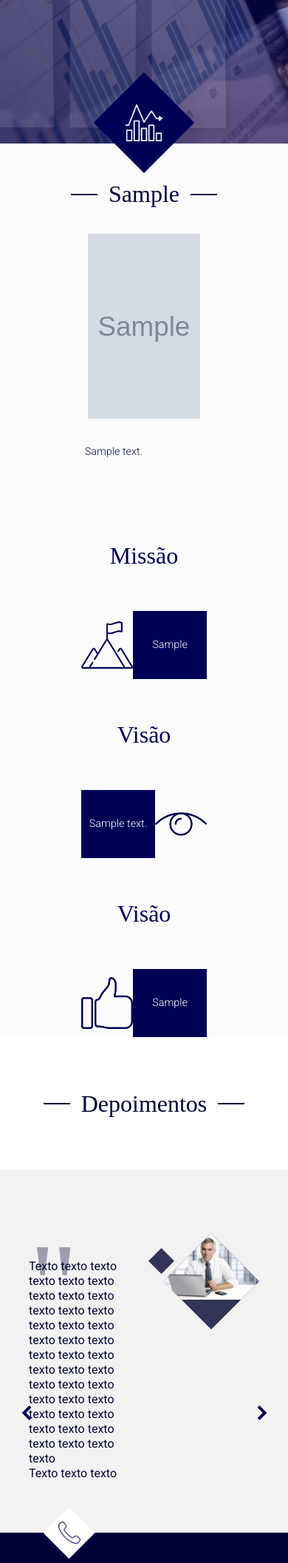
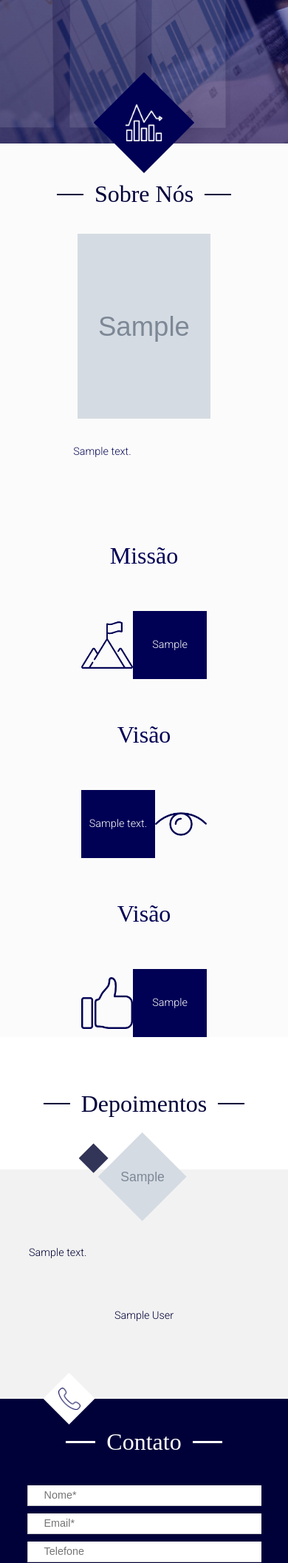
Before and after one commit to citi-onboarding/fisher, a Django app: page / in a window 390 px wide. Shown: the part 650-2763 px from the top of the page at 74% size. Run offline with Django 3.2, Linux system fonts and the light colour scheme; tables that the repository leaves empty hold one stand-in row (values such as "Sample post"); grey boxes marked "Sample" are stand-in pictures.

Commit message:
Adição dos depoimentos

```diff
--- a/core/admin.py
+++ b/core/admin.py
@@ -1,8 +1,10 @@
 from django.contrib import admin
 from .models import (
     AboutUs,
-    MVV
+    MVV,
+    Depoiments
 )
 # Register your models here.
 admin.site.register(AboutUs)
 admin.site.register(MVV)
+admin.site.register(Depoiments)
--- a/core/models.py
+++ b/core/models.py
@@ -2,23 +2,34 @@ from django.db import models
 
 # Create your models here.
 class AboutUs(models.Model):
-    category = models.CharField('Categoria', max_length = 30, default='Sobre Nós')
     image = models.ImageField('Imagem do Sobre nós', upload_to='aboutUs/', null=True)
     description = models.TextField('Sobre nós', max_length=700)
 
     def __str__(self):
-        return self.category
+        return 'Sobre nós'
     class Meta:
-        verbose_name = 'Sobre Nó'
+        verbose_name = 'Sobre Nós'
+        verbose_name_plural = 'Sobre Nós'
 
 
 class MVV(models.Model):
-    category = models.CharField('Categoria', max_length = 50, default = 'MVV')
     mission = models.TextField('Missão', max_length = 500, default='')
     vision = models.TextField('Visão', max_length=500, default='')
     values = models.TextField('Valor', max_length=500, default='')
 
     def __str__(self):
-        return self.category
+        return 'Missão Visão e Valores'
     class Meta:
         verbose_name = 'MVV'
+        verbose_name_plural = 'MVV'
+
+
+class Depoiments(models.Model):
+    author = models.CharField('Nome da pessoa', max_length = 50, default = '')
+    image = models.ImageField('Imagem da pessoa', upload_to='depoiments/', null=True)
+    description = models.TextField('Descrição', max_length=500)
+
+    def __str__(self):
+        return self.author
+    class Meta:
+        verbose_name = 'Depoimento'
--- a/core/static/css/depoimentos.css
+++ b/core/static/css/depoimentos.css
@@ -1,94 +1,68 @@
+
 #depoimentos {
-  width: 100%;
-  height: 600px;
-
-  display: flex;
-  flex-direction: column;
-  justify-content: center;
-  align-items: center;
-  background-color: #F2F2F2;
+  overflow: hidden;
 }
 
-#title-depoimentos-div {
-  text-align: center;
-  background-color: white;
+#depoimentos-container {
+  display: flex;
+  background-color: #F2F2F2;
+  font-family: 'Roboto', sans-serif;
+  position: relative;
+
+}
+
+.depoimentos-card {
   width: 100%;
 }
 
-#aspas {
-  display: flex;
-  font-size: 17rem;
-  position: absolute;
-  left: 130px;
-  color: #9d9db0;
-  padding-top: 73px;
+.card-item {
+  display: flex !important;
+  flex-direction: column;
+  align-items: flex-start;
+  widows: 100%;
 }
 
-#carrossel-container {
-  width: 80%;
-  height: 300px;
-  background: transparent;
-  padding-top: 20px;
-
+.slick-list {
+  overflow: visible;
 }
 
-#carrossel-main-container {
-  width: 100%;
-  background-color: transparent;
-  height: 600px;
-  display: block;
-  position: relative;
-  z-index: -3;
+.card-item .image {
+  position: absolute;
+  top: -50px;
+  margin-left: 35%;
 }
 
-#carrossel-depoimentos {
-  width: 100%;
-  height: 100%;
-}
-
-.slider-item {
-  font-family: 'Roboto', sans-serif;
-  font-size: 1.8rem;
-  color: #020237;
-  text-align: -webkit-left;
-  line-height: 50px;
-
-}
-
-#slider-container-depoimentos {
-  width: 100%;
-}
-
-#avatar-depoimentos {
-  width: 100%;
-
-  position: relative;
-}
-
-#losango-pequeno {
-  width: 60px;
-  height: 60px;
-  float: right;
-  top: 0px;
-  right: -25px;
-  position: relative;
-  background-color: #323458;
-  -webkit-clip-path: polygon(50% 0%, 100% 50%, 50% 100%, 0% 50%);
+.card-item img {
+  width: 150px;
+  height: 150px;
+  object-fit: cover;
   clip-path: polygon(50% 0%, 100% 50%, 50% 100%, 0% 50%);
 }
 
-#avatar-imagem {
-  width: 200px;
-  height: 200px;
-  float: right;
-  top: -35px;
-  position: relative;
-  background-image: url("/static/imagens/executivo.jpg");
-  background-size: 100%;
-  background-repeat: no-repeat;
+.card-item .image .box {
   background-color: #323458;
-  -webkit-clip-path: polygon(50% 0%, 100% 50%, 50% 100%, 0% 50%);
   clip-path: polygon(50% 0%, 100% 50%, 50% 100%, 0% 50%);
+  height: 50px;
+  width: 50px;
+  position: absolute;
+  top: 18px;
+  left: -31px;
+}
+
+.card-item .description,
+.card-item .author {
+  font-size: 1.3rem;
+  color: #020237;
+  line-height: 25px;
+  font-weight: 300;
+  padding: 30px 20%;
+  margin-top: 70px;
+}
+
+.card-item .author {
+  margin: 0;
+  align-self: flex-end;
+  padding: 0 20%;
 }
 
 .carousel-next, .carousel-prev {
@@ -102,235 +76,81 @@
   /* margin-right: 210px; */
   display: flex;
   flex-direction: row;
+  top: 50%;
+}
+
+
+.carousel-next {
+  left: 10vw;
 }
 
 .carousel-prev {
-  right: -5vw;
-   transform: rotate(180deg);
-  bottom: 9vw;
+  right: 10vw;
+  transform: rotate(180deg);
   z-index: 1000;
 }
 
-.carousel-next {
-   left: -5vw;
-   bottom: 9vw;
+
+.carousel-next img,
+.carousel-prev img {
+  width: 50px;
 }
 
-.carousel-next img, .carousel-prev img {
-   width: 60px;
-}
 
-.slider-item.slick-slide.slick-current.slick-active {
-  outline: none;
-}
+@media(max-width: 850px) {
+  .card-item img {
+    width: 120px;
+    height: 120px;
+    object-fit: cover;
+  }
 
-button.carousel-prev.slick-arrow {
-  outline: none;
-}
+  .card-item .image {
+    margin-left: 34%;
+  }
 
-button.carousel-next.slick-arrow {
-  outline: none;
-}
+  .card-item .image .box {
+    background-color: #323458;
+    clip-path: polygon(50% 0%, 100% 50%, 50% 100%, 0% 50%);
+    height: 40px;
+    width: 40px;
+    position: absolute;
+    top: 15px;
+    left: -26px;
+  }
 
-@media (min-width: 1125px) {
+  .card-item .description,
+  .card-item .author {
+    font-size: 1rem;
+  }
 
-  #carrossel-container {
-    width: 886.39px;
+  .carousel-next > img,
+  .carousel-prev > img {
+    width: 35px;
   }
 
 }
 
-@media (max-width: 1085px) {
-  .carousel-next img, .carousel-prev img {
-    width: 40px;
- }
-
- #aspas {
-
-  font-size: 15rem;
-
-  left: 40px;
-
-  padding-top: 73px;
-}
-
-}
-
-@media (max-width: 927px) {
-
-
-  .slider-item {
-    font-size: 1.3rem;
-    line-height: 30px;
-  }
-
-  .carousel-next img, .carousel-prev img {
-    width: 40px;
- }
-}
-
-@media (max-width: 850px) {
-
-  .carousel-next img, .carousel-prev img {
-    width: 30px;
- }
-
- #aspas {
-
-  font-size: 13rem;
-
-}
-
-}
-
-@media (max-width: 769px) {
-
-  .slider-item {
-    font-size: 1.1rem;
-    line-height: 30px;
-  }
-
-
-  #losango-pequeno {
-    width: 50px;
-    height: 50px;
-    top: 0px;
-    right: -18px;
+@media(max-width: 600px) {
+  .card-item .description,
+  .card-item .author {
+    padding: 30px 10%;
+    font-size: 0.9rem;
 
   }
 
-  #avatar-imagem {
-    width: 190px;
-    height: 190px;
-
-  }
-  #aspas {
-
-    font-size: 10rem;
-
+  .card-item .author {
+    align-self: center;
   }
 
-}
-
-
-@media (max-width: 643px) {
-
-  .carousel-prev, .carousel-next {
-
-    bottom: 30vw;
-
+  .carousel-next {
+    left: 0;
+    bottom: 4%;
+    top: unset;
   }
 
-  #losango-pequeno {
-    width: 44px;
-    height: 44px;
-    right: -15px;
-  }
-
-  #avatar-imagem {
-    width: 180px;
-    height: 180px;
-
-  }
-
-}
-
-@media (max-width: 580px) {
-  .slider-item {
-    font-size: 0.9rem;
-    line-height: 25px;
-  }
-  #losango-pequeno {
-    width: 40px;
-    height: 40px;
-
-  }
-
-  .carousel-prev, .carousel-next {
-
-    bottom: 20vw;
-
-  }
-
-  #avatar-imagem {
-    width: 160px;
-    height: 160px;
-
-  }
-  .carousel-next img, .carousel-prev img {
-    width: 20px;
- }
-
-}
-
-@media (max-width: 501px) {
-  .carousel-next img, .carousel-prev img {
-    width: 20px;
- }
-
- #losango-pequeno {
-  width: 40px;
-  height: 40px;
-  right: -15px;
-  top: -15px;
-
-}
-
-.carousel-prev, .carousel-next {
-
-  bottom: 26vw;
-
-}
-
-#avatar-imagem {
-  width: 140px;
-  height: 140px;
-
-}
-
-}
-
-@media (max-width: 400px) {
-  #losango-pequeno {
-    width: 35px;
-    height: 35px;
-
-  }
-
-  #avatar-imagem {
-    width: 130px;
-    height: 130px;
-
-  }
-  .slider-item {
-    font-size: 1rem;
-    line-height: 20px;
+  .carousel-prev {
+    right: 0;
+    bottom: 4%;
+    top: unset;
   }
 }
-
-@media (max-width: 345px) {
-  #losango-pequeno {
-    width: 32px;
-    height: 32px;
-
-  }
-
-  #avatar-imagem {
-    width: 120px;
-    height: 120px;
-
-  }
-  .slider-item {
-    font-size: 0.9rem;
-    line-height: 17px;
-  }
-
-  #aspas {
-
-    font-size: 5rem;
-
-    left: 5px;
-
-    padding-top: 80px;
-  }
-}
--- a/core/static/js/depoimentos.js
+++ b/core/static/js/depoimentos.js
@@ -1,5 +1,7 @@
 $('document').ready(() => {
-  $('.slider-active').slick({
+  $('.depoimentos-card').slick({
+    slidesToShow: 1,
+    adaptiveHeight: true,
     prevArrow: '<button type="button" class="carousel-next"><img src="/static/imagens/leftarrowangle1.svg"></button>',
     nextArrow: '<button type="button" class="carousel-prev"><img src="/static/imagens/leftarrowangle1.svg"></button>'
   });
--- a/core/templates/home.html
+++ b/core/templates/home.html
@@ -75,7 +75,7 @@
   <div id="sobrenos">
     <div class="tudo-sobrenos">
       <div class="up-sobrenos">
-        <h1> {{ aboutUs.category }} </h1>
+        <h1> Sobre Nós </h1>
       </div>
       <div class="sobre-sobrenos">
         <div id="img-sobrenos" style="background-image: url('{{ aboutUs.image.url }}');"></div>
@@ -109,57 +109,22 @@
 
 
   </div>
+
   <div id="depoimentos">
-    <div id="title-depoimentos-div">
-      <h1 id="title-depoimentos-h1">Depoimentos</h1>
-    </div>
-
-    <div id="carrossel-main-container">
-
-    </div>
-    <div id="aspas">"</div>
-    <div id="carrossel-container">
-      <div id="avatar-depoimentos">
-        <div id="avatar-imagem"></div>
-        <div id="losango-pequeno"></div>
+    <h1 id="title-depoimentos-h1">Depoimentos</h1>
+    <div id="depoimentos-container">
+      <div class="depoimentos-card">
+        {% for depoiment in depoiments %}
+        <div class="card-item">
+          <div class="image">
+            <div class="box"></div>
+            <img src="{{ depoiment.image.url }}" alt="">
+          </div>
+          <div class="description"> {{ depoiment.description }}</div>
+          <div class="author"> {{ depoiment.author }} </div>
+        </div>
+        {% endfor %}
       </div>
-      <div id="carrossel-depoimentos">
-
-        <div class="slider-active">
-
-          <div class="slider-item">
-            <div id="slider-container-depoimentos">
-              Texto texto texto texto texto texto texto texto texto
-              texto texto texto texto texto texto texto texto texto
-              texto texto texto texto texto texto texto texto texto
-              texto texto texto texto texto texto texto texto texto
-              texto texto texto texto
-              <div class="rodape"> Texto texto texto texto texto texto . </div>
-            </div>
-          </div>
-          <div class="slider-item">
-
-            Texto texto texto texto texto texto texto texto texto
-            texto texto texto texto texto texto texto texto texto
-            texto texto texto texto texto texto texto texto texto
-            texto texto texto texto texto texto texto texto texto
-            texto texto texto texto
-            <div class="rodape"> Texto texto texto texto texto texto . </div>
-
-          </div>
-          <div class="slider-item">
-
-            Texto texto texto texto texto texto texto texto texto
-            texto texto texto texto texto texto texto texto texto
-            texto texto texto texto texto texto texto texto texto
-            texto texto texto texto texto texto texto texto texto
-            texto texto texto texto
-            <div class="rodape"> Texto texto texto texto texto texto . </div>
-
-          </div>
-        </div>
-      </div>
-
     </div>
   </div>
 
--- a/core/views.py
+++ b/core/views.py
@@ -5,6 +5,7 @@ from django.core.mail import send_mail
 from .models import (
     AboutUs,
     MVV,
+    Depoiments,
 )
 
 # Create your views here.
@@ -30,6 +31,7 @@ def home_view(request):
 def getContext():
     aboutUs = AboutUs.objects.all()
     mvv = MVV.objects.all()
+    depoiments = Depoiments.objects.all()
     aboutUsContext = None
     mvvContext = None
 
@@ -40,4 +42,4 @@ def getContext():
     if len(aboutUs) != 0:
         aboutUsContext = aboutUs[0]
 
-    return {'mvv': mvvContext, 'aboutUs': aboutUsContext}
+    return {'mvv': mvvContext, 'aboutUs': aboutUsContext, 'depoiments': depoiments}
```
Also changed, not shown: core/migrations/0003_auto_20190110_1121.py (added), core/migrations/0004_auto_20190110_1122.py (added), core/migrations/0005_auto_20190110_1125.py (added), core/migrations/0006_depoiments_footer.py (added), core/migrations/0007_remove_depoiments_footer.py (added), media/depoiments/1.png (added), media/depoiments/2.png (added).
